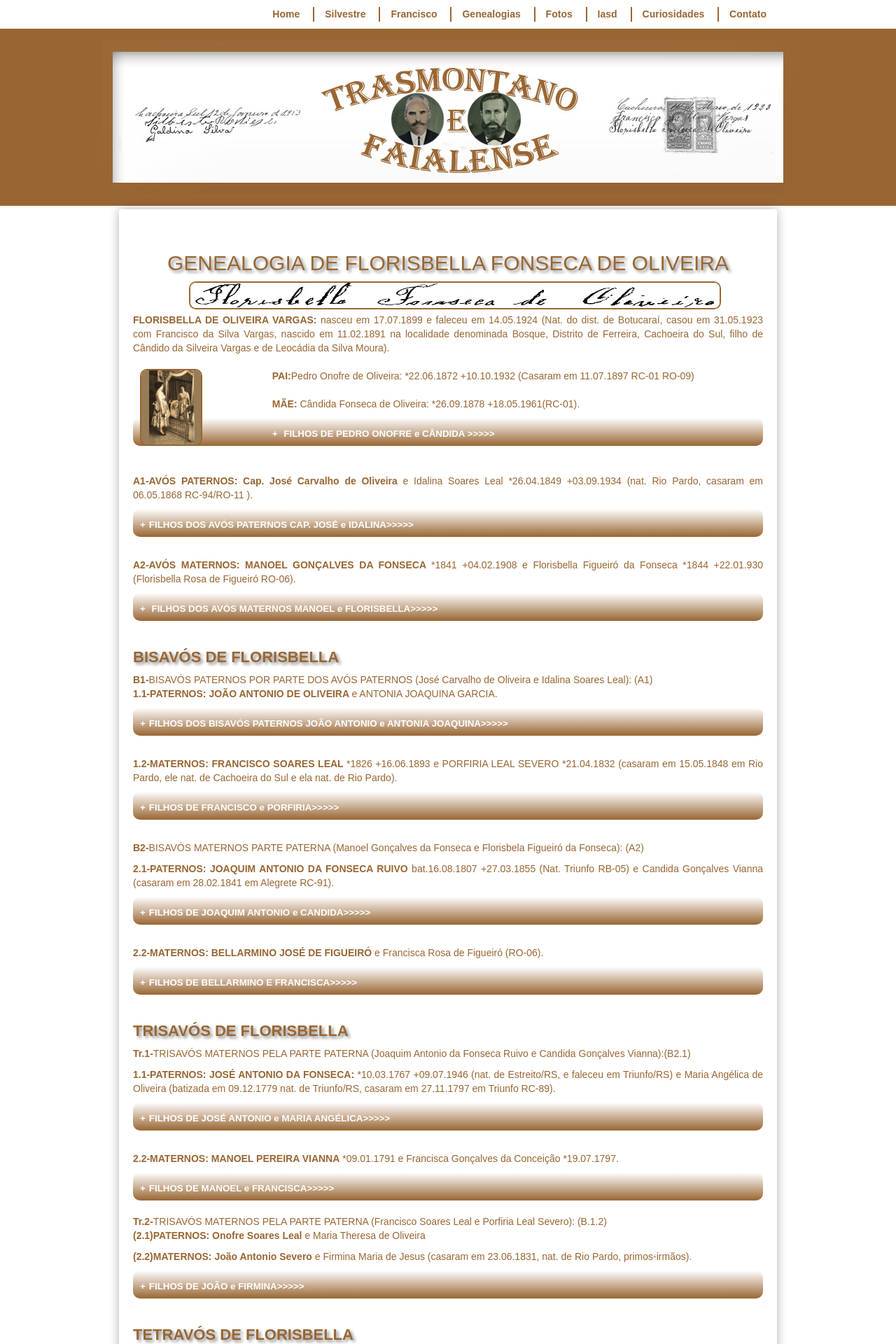
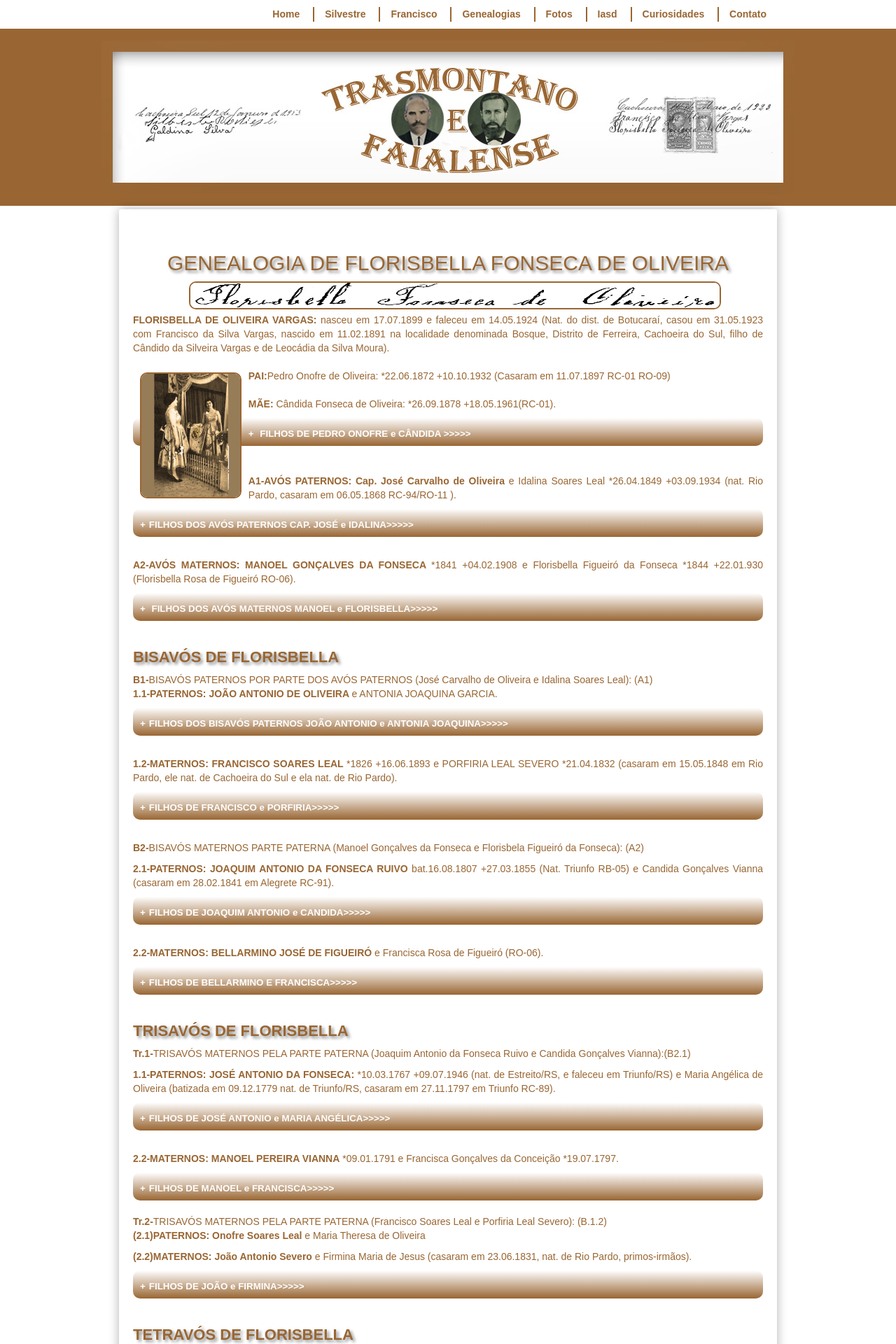
Before and after one commit to claudiovargas1955/claudiovargas1955.github.io, a Jekyll site: the page built from _pages/arvore-genealogica-de-costados-de-florisbella.html, in a window 1280 px wide. Shown: the top 1920 px of the page at 70% size. Built offline with Jekyll 4.4.1, drawn with Linux system fonts in a browser that asks for light colours; some web fonts are replaced.

Commit message:
Update arvore-genealogica-de-costados-de-florisbella.html

```diff
--- a/_pages/arvore-genealogica-de-costados-de-florisbella.html
+++ b/_pages/arvore-genealogica-de-costados-de-florisbella.html
@@ -48,9 +48,10 @@
      margin-right: 5px;
      }
 
- .esq{margin-right:100px;
+ .esq{margin-right:10px;
         margin-left:10px;
         margin-bottom:5px;
+        margin-top: 5px;
         border:#996633 solid 2px;
         border-radius:10px;
         }
@@ -63,7 +64,7 @@
 <p><b>FLORISBELLA DE OLIVEIRA VARGAS: </b>nasceu em 17.07.1899 e faleceu em 14.05.1924 (Nat. do dist. de Botucaraí, casou em 31.05.1923
 com Francisco da Silva Vargas, nascido em 11.02.1891 na localidade denominada Bosque, Distrito de Ferreira, Cachoeira do Sul, filho de
 Cândido da Silveira Vargas e de Leocádia da Silva Moura). <br/> <br/>
-<img class="esq" style="float:left"; src="/images/145205640015.png" height="110px" title="Marina Madrinha de Florisbelo";/>
+<img class="esq" style="float:left"; src="/images/145205640015.png" height="180px" title="Marina Madrinha de Florisbelo";/>
 
 <b>PAI:</b>Pedro Onofre de Oliveira: *22.06.1872 +10.10.1932 (Casaram em 11.07.1897 RC-01 RO-09) <br/> <br/>
 <b>MÃE: </b> Cândida Fonseca de Oliveira: *26.09.1878 +18.05.1961(RC-01).
```
